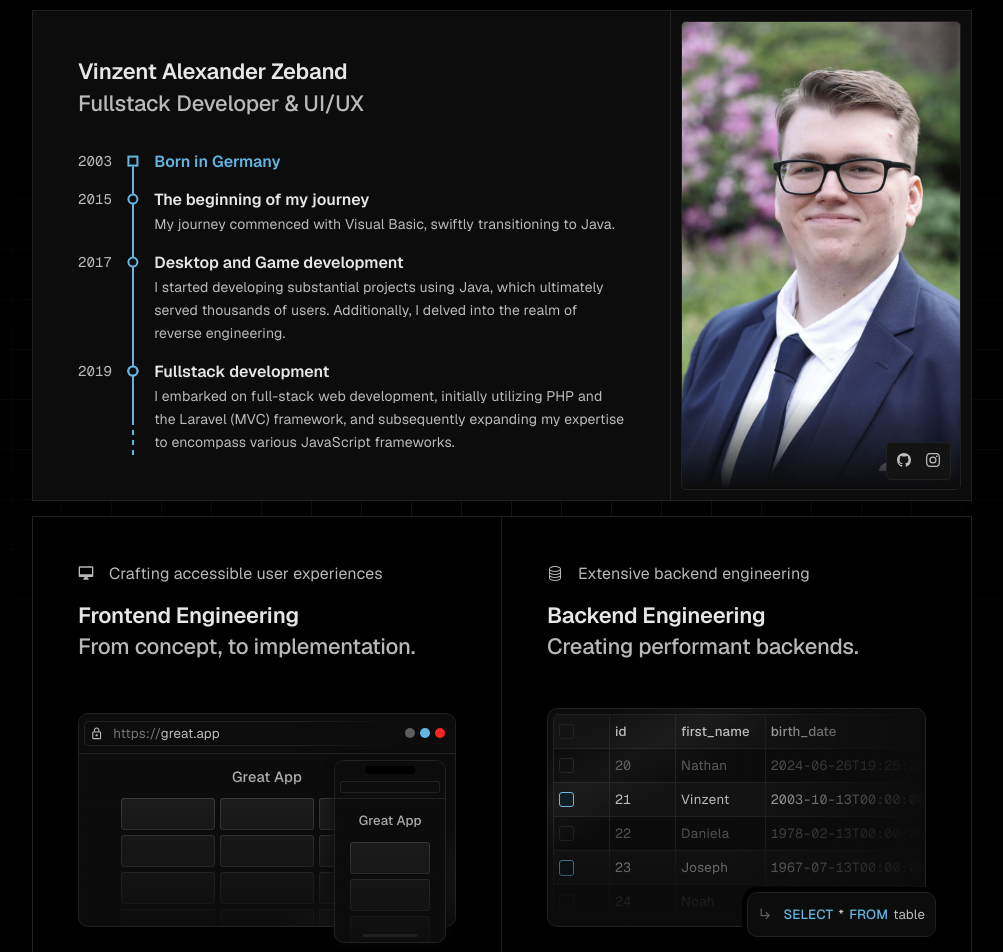
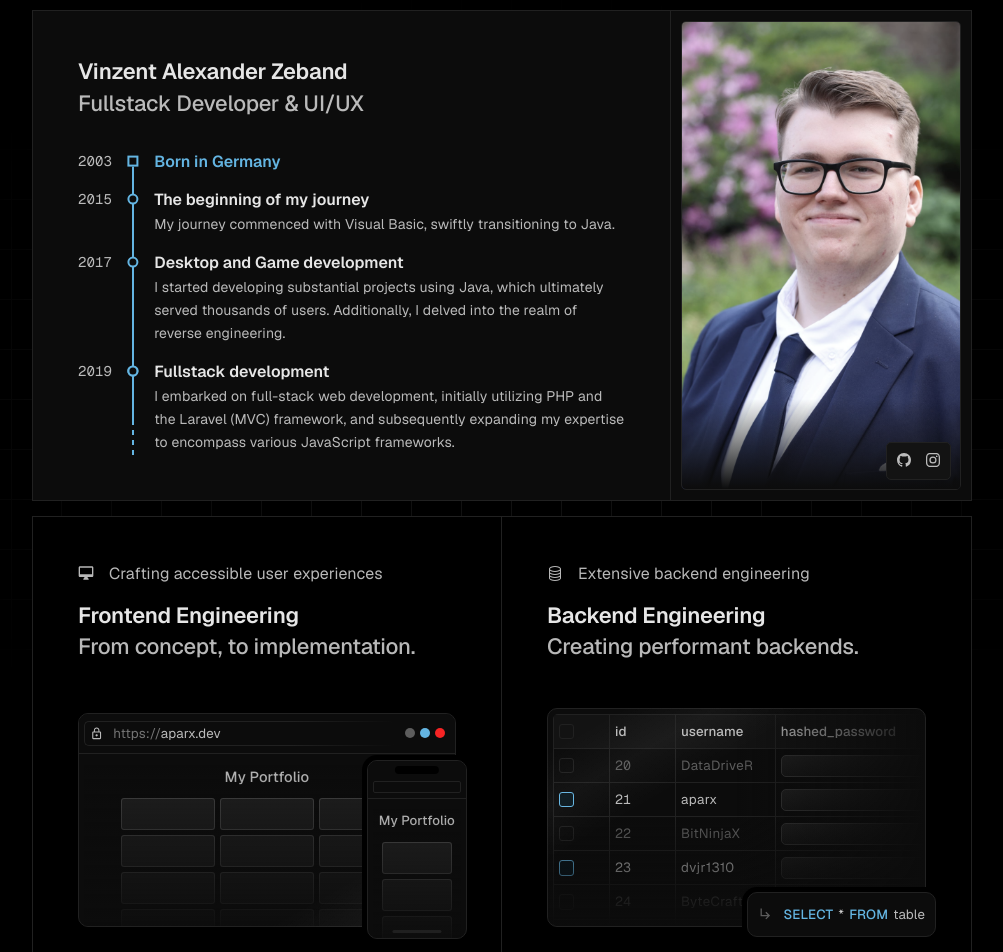
Before and after one commit to aparx/portfolio, a Next.js app: page / in a window 1280 px wide. Shown: the top 952 px of the page, without its empty margins (138-1141 px from the left). Built offline with nearby package versions, Linux system fonts and the light colour scheme.

Commit message:
chore: updated visuals for backend & frontend boxes

```diff
--- a/src/app/_partial/backendBox/backendBox.module.css
+++ b/src/app/_partial/backendBox/backendBox.module.css
@@ -72,7 +72,6 @@
 
 .container tr[data-selected="true"] td {
   color: var(--color-emphasis-medium);
-  background: var(--color-accent-2);
 }
 
 .container tr > th:first-child::before,
@@ -92,6 +91,19 @@
 
 .container td {
   font-weight: 400;
+}
+
+.birthDateSuspense {
+  width: 250px;
+  height: 1em;
+  background: linear-gradient(
+    to bottom right,
+    var(--color-accent-3),
+    var(--color-accent-1)
+  );
+  padding: 0.25em;
+  border-radius: var(--spacing-0);
+  border: 1px solid var(--color-accent-4);
 }
 
 .query {
--- a/src/app/_partial/backendBox/backendBox.tsx
+++ b/src/app/_partial/backendBox/backendBox.tsx
@@ -2,17 +2,17 @@ import { GridBox } from "@/app/_components";
 import { TextFont } from "@/components";
 import { useTranslations } from "next-intl";
 import { BsDatabase } from "react-icons/bs";
+import { MdOutlineSubdirectoryArrowRight } from "react-icons/md";
 import css from "./backendBox.module.css";
-import { MdOutlineSubdirectoryArrowRight } from "react-icons/md";
 
-const rows: Array<[string, Date]> = [
-  ["Nathan", new Date()],
-  ["Vinzent", new Date("2003-10-13")],
-  ["Daniela", new Date("1978-02-13")],
-  ["Joseph", new Date("1967-07-13")],
-  ["Noah", new Date()],
-  ["Alex", new Date()],
-  ["Joko", new Date()],
+const rows: Array<string> = [
+  "DataDriveR",
+  "aparx",
+  "BitNinjaX",
+  "dvjr1310",
+  "ByteCraftr",
+  "RobertGrant",
+  "MasonLee"
 ];
 
 export function BackendBox() {
@@ -33,12 +33,12 @@ export function BackendBox() {
               <tr>
                 <th />
                 <th>id</th>
-                <th>first_name</th>
-                <th>birth_date</th>
+                <th>username</th>
+                <th>hashed_password</th>
               </tr>
             </thead>
             <tbody>
-              {rows.map(([name, date], i) => (
+              {rows.map((name, i) => (
                 <TextFont key={i} asChild type="mono">
                   <tr data-selected={i === 1 || i === 3}>
                     <td />
@@ -46,7 +46,9 @@ export function BackendBox() {
                     <TextFont asChild type="sans">
                       <td style={{ letterSpacing: "0.03em" }}>{name}</td>
                     </TextFont>
-                    <td>{date.toISOString()}</td>
+                    <td>
+                      <div className={css.birthDateSuspense} />
+                    </td>
                   </tr>
                 </TextFont>
               ))}
--- a/src/app/_partial/frontendBox/frontendBox.module.css
+++ b/src/app/_partial/frontendBox/frontendBox.module.css
@@ -36,13 +36,13 @@
 .phone {
   position: absolute;
   top: calc(var(--header-height) + var(--spacing-1));
-  right: var(--spacing-1);
+  right: calc(-1px - var(--spacing-1));
   font-size: 0.9em;
   z-index: 1;
-  aspect-ratio: 1 / 1.65;
-  width: 29%;
+  aspect-ratio: 1 / 1.8;
+  width: 26%;
   max-width: 110px;
-  box-shadow: 0 0 var(--spacing-1) var(--color-accent-1);
+  box-shadow: 0 0 0 5px var(--color-accent-0);
 }
 
 .desktop {
--- a/src/app/_partial/frontendBox/frontendBox.tsx
+++ b/src/app/_partial/frontendBox/frontendBox.tsx
@@ -23,7 +23,7 @@ export function FrontendBox() {
           <div>
             <div className={css.desktopUrl}>
               <MdLockOutline />
-              <span>great.app</span>
+              <span>aparx.dev</span>
             </div>
             <div>
               <span data-action="minimize" />
@@ -42,7 +42,7 @@ export function FrontendBox() {
 function FakeAppView() {
   return (
     <div>
-      Great App
+      My Portfolio
       <div className={css.content}>
         {Array.from({ length: 20 }, (_, i) => (
           <div key={i} />
```
